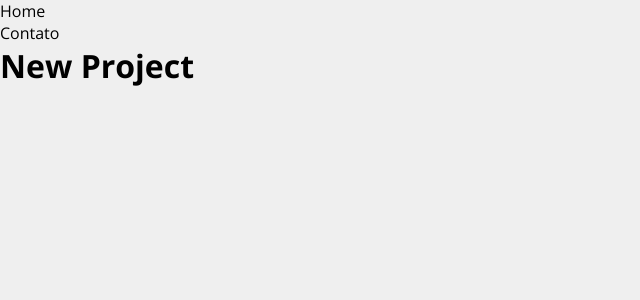
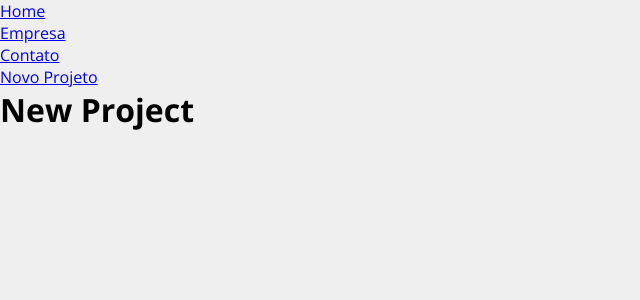
Before and after one commit to GabrielSoaresGomes/projetoReactHoraDeCodar, a React (Create React App) app in the folder costs/: page /newproject in a window 1280 px wide. Shown: the top 300 px of the page, without its empty margins (0-640 px from the left). Built offline with nearby package versions, Linux system fonts and the light colour scheme.

Commit message:
feat: Iniciando os arquivos layouts

```diff
--- a/costs/src/App.js
+++ b/costs/src/App.js
@@ -1,23 +1,28 @@
-import { BrowserRouter as Router, Routes, Route } from 'react-router-dom'
+import { BrowserRouter as Router, Routes, Route, Link } from 'react-router-dom'
 import Home from "./components/pages/Home";
 import Company from "./components/pages/Company";
 import Contact from './components/pages/Contact';
 import NewProject from './components/pages/NewProject';
 
+import Container from './components/layout/Container';
 
 function App() {
   return (
     <Router>
       <ul>
-        <li>Home</li>
-        <li>Contato</li>
+        <li><Link to="/">Home</Link></li>
+        <li><Link to="/company">Empresa</Link></li>
+        <li><Link to="/contact">Contato</Link></li>
+        <li><Link to="/newproject">Novo Projeto</Link></li>
       </ul>
+      <Container>
         <Routes>
           <Route path="/" element={<Home/>} />
           <Route path="/company" element={<Company/>} />
           <Route path="/contact" element={<Contact/>} />
           <Route path="/newproject" element={<NewProject/>} />
         </Routes>
+      </Container>
     </Router>
   );
 }
--- /dev/null
+++ b/costs/src/components/layout/Container.js
@@ -0,0 +1,11 @@
+import styles from "./Container.module.css"
+
+function Container(props) {
+    return (
+        <div>
+            {props.children}
+        </div>
+    )
+}
+
+export default Container
```
Also changed, not shown: costs/src/components/layout/Container.module.css (added). Lines whose indentation alone changed are shown as unchanged.
